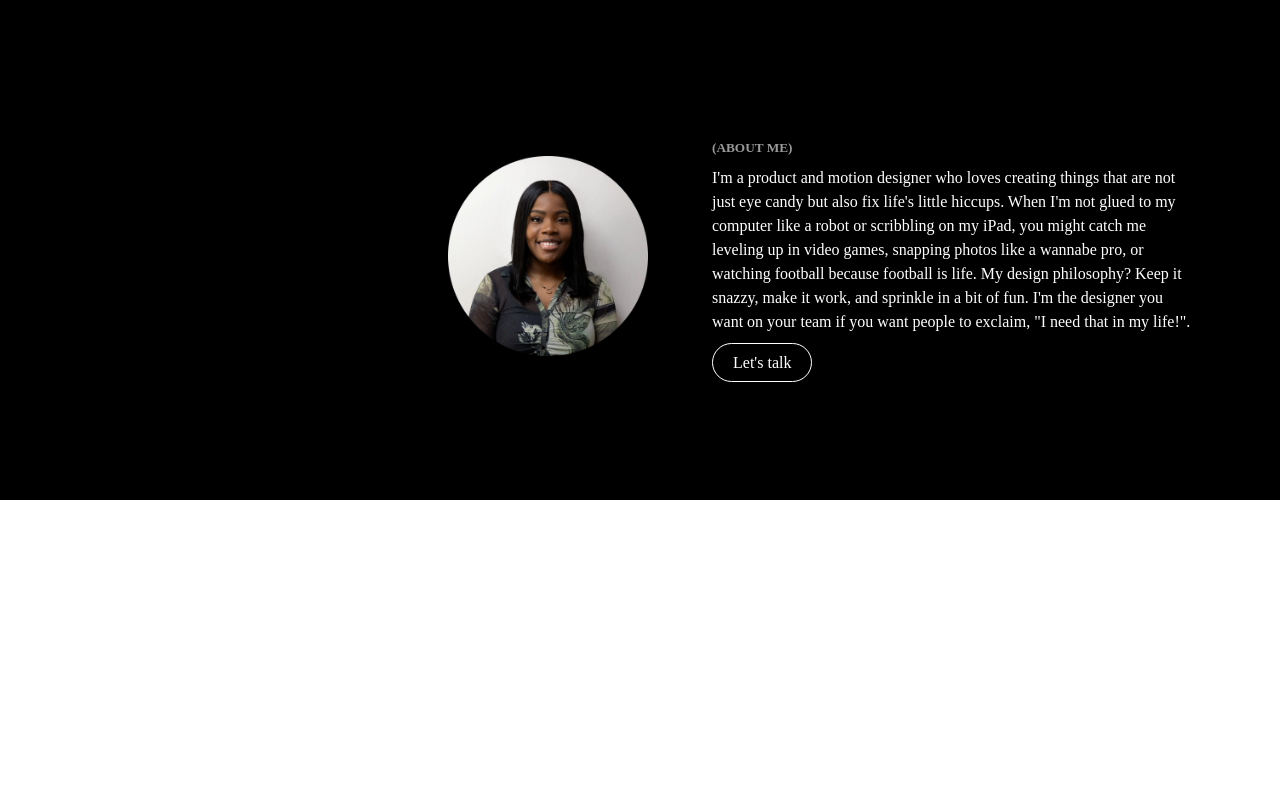
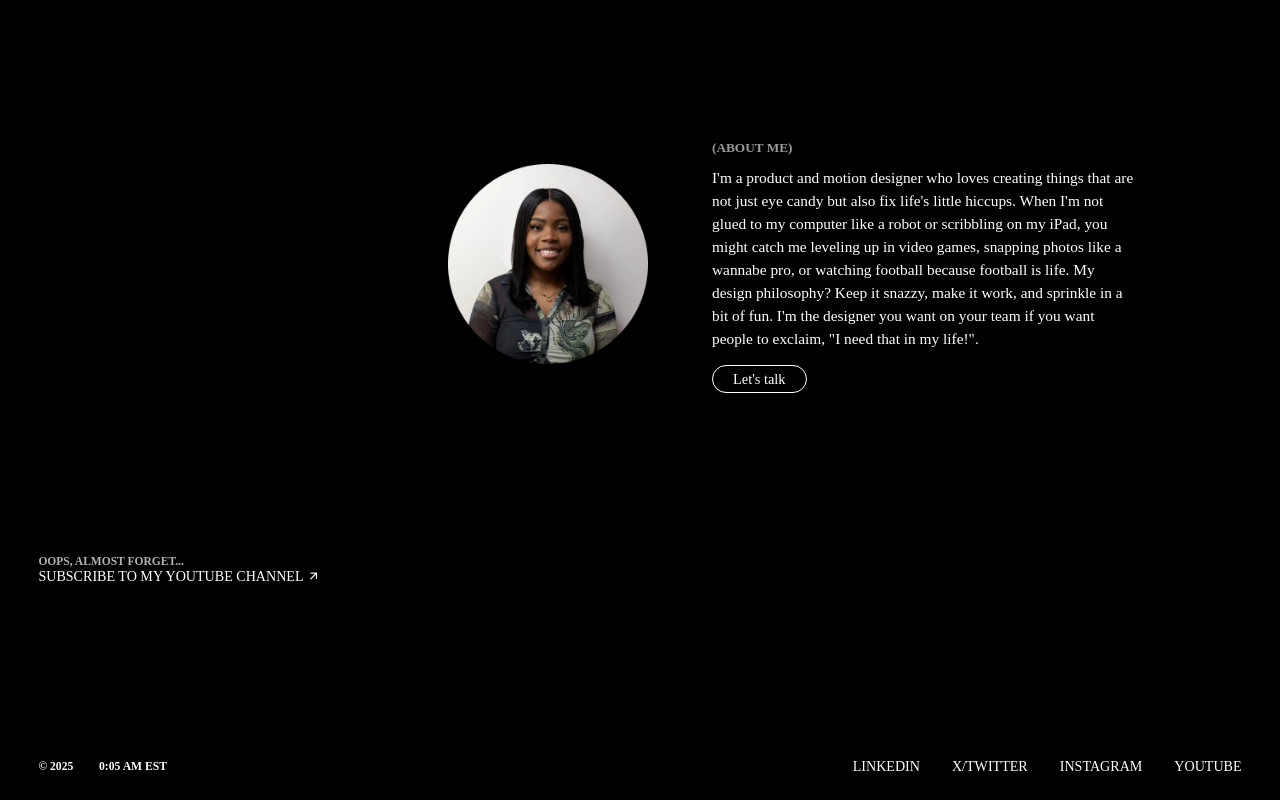
Before and after one commit to PriyaRRajbhar/cynthiaugwu-clone, a plain HTML site: page index.html in a window 1280 px wide. Shown: the part 2948-3748 px from the top of the page. Before the commit the page ends 3448 px from the top, so only its background shows below. Drawn offline with nearby package versions, Linux system fonts and the light colour scheme.

Commit message:
footer done

```diff
--- a/index.html
+++ b/index.html
@@ -130,7 +130,25 @@
             </div>
         </div>
 
+        <div id="subscribe">
+            <h5>Oops, almost forget...</h5>
+            <a href="#">Subscribe to my youtube channel
+                <i class="ri-arrow-right-up-line"></i>
+            </a>
+        </div>
 
+        <div id="footer">
+            <div id="footerleft">
+                <h5>&copy; 2025</h5>
+                <h5>0:05 AM EST</h5>
+            </div>
+            <div id="footerright">
+                <a href="#">linkedin</a>
+                <a href="#">x/twitter</a>
+                <a href="#">instagram</a>
+                <a href="#">youtube</a>
+            </div>
+        </div>
     </div>
 </body>
 </html>
--- a/styles.css
+++ b/styles.css
@@ -155,7 +155,7 @@ html,body{
     font-size: 0.8rem;
     text-decoration: none;
     color: white;
-    border: 1px solid white;
+    border: 0.1vw solid white;
     padding: 7px 20px;
     border-radius: 30px;
 }
@@ -177,28 +177,30 @@ html,body{
   overflow: hidden;
 }
 
-#scrollimages {
+#scrollimages{
   width: 100%;
   overflow: hidden;
   position: relative;
-  border-top: 1px solid #888;
-  border-bottom: 1px solid #888;
+  border-top: 0.1vw solid #888;
+  border-bottom: 0.1vw solid #888;
   height: 25vh;
   display: flex;
   align-items: center;
 }
 
-.scrolltrack {
+.scrolltrack{
   display: flex;
   width: max-content;
-  animation: scroll-left 30s linear infinite;
+  animation: scroll-left 20s linear infinite;
 }
 
-.scrolltrack img {
+.scrolltrack img{
   height: 100%;
   padding: 0 3vw;
   object-fit: contain;
 }
+
+/* animation  */
 
 @keyframes scroll-left {
   0% {
@@ -208,10 +210,6 @@ html,body{
     transform: translateX(-50%);
   }
 }
-
-
-
-
 
 /* about section styling */
 
@@ -227,7 +225,7 @@ html,body{
 }
 
 #textabout{
-    width: 30rem;
+    width: 26.5rem;
 }
 
 #textabout h5{
@@ -238,17 +236,69 @@ html,body{
 #textabout p{
     line-height: 1.5;
     margin-bottom: 20px;
+    font-size: 1.2vw;
 }
 
 #textabout a{
-    font-size: 1rem;
+    font-size: 0.9rem;
     text-decoration: none;
     color: white;
     border: 1px solid white;
-    padding: 10px 20px;
+    padding: 5px 20px;
     border-radius: 30px;
 }
 
 #about img{
     width: 200px;
 }
+
+/* subscribe section styling  */
+#subscribe{
+    background-color: #000000;
+    width: 100%;
+    height: 27vh;
+    color: #fff;
+    padding: 3vw 3vw;
+    text-transform: uppercase;
+}
+
+#subscribe h5{
+    opacity: 0.7;
+    font-size: 0.9vw;;
+}
+
+#subscribe a{
+    text-decoration: none;
+    color: #fff;
+    font-weight: 500;
+    font-size: 1.1vw;
+}
+
+/* footer section styling */
+#footer {
+    color: #fff;
+    background-color: black;
+    display: flex;
+    align-items: center;
+    justify-content: space-between;
+    padding: 2vw 3vw;
+}
+
+#footerleft {
+    display: flex;
+    gap: 2vw;
+    font-size: 1.1vw;
+}
+
+#footerright {
+    display: flex;
+    gap: 2.5vw;
+}
+
+#footer a {
+    text-transform: uppercase;
+    font-size: 1.1vw;
+    font-weight: 500;
+    color: #fff;
+    text-decoration: none;
+}
```
